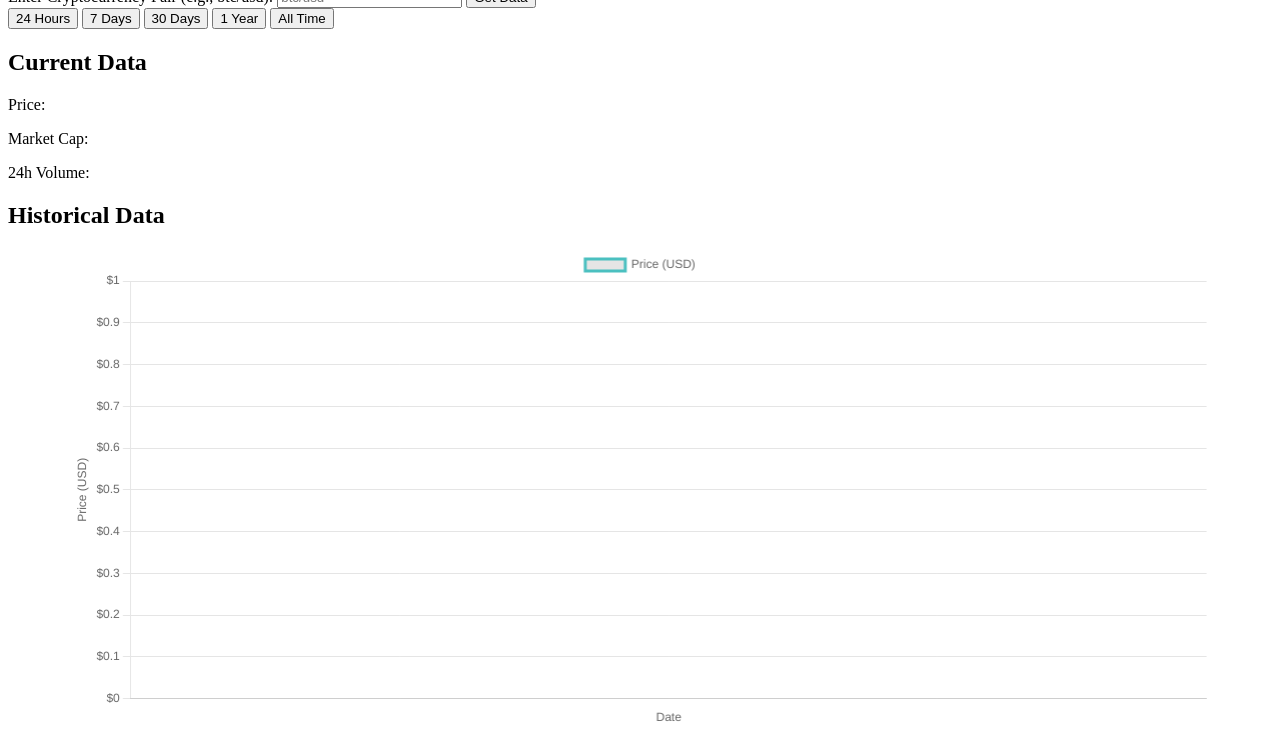
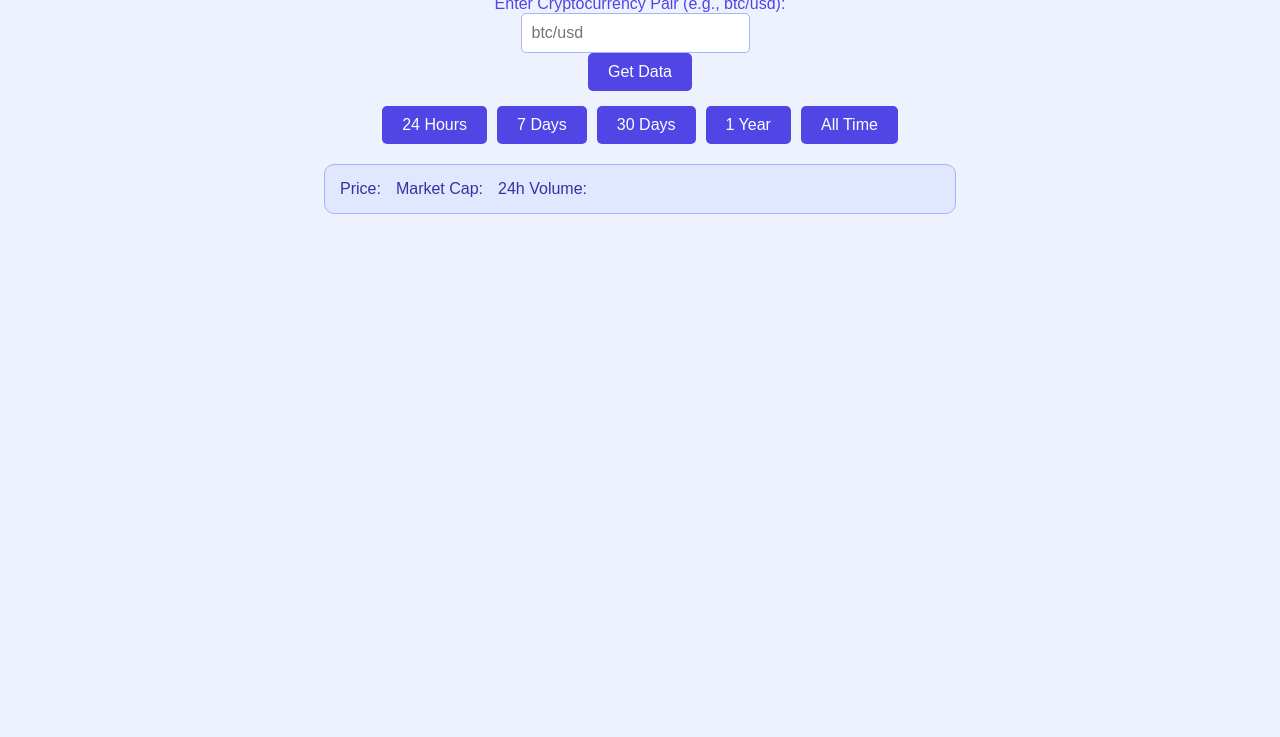
Before and after one commit to rogerpinyol/price-tracker, a plain HTML site: page index.html in a window 1280 px wide. Shown: the part 93-830 px from the top of the page. After the commit the page ends 800 px from the top, so only its background shows below. Drawn offline with nearby package versions, Linux system fonts and the light colour scheme; no server answers.

Commit message:
styles preview

```diff
--- a/index.html
+++ b/index.html
@@ -4,17 +4,14 @@
   <meta charset="UTF-8">
   <meta name="viewport" content="width=device-width, initial-scale=1.0">
   <title>Crypto Price Tracker</title>
+
+  <link href="styles.css" rel="stylesheet">
+
+  <!-- Inter Font-->
+  <link href="https://fonts.googleapis.com/css2?family=Inter:wght@400;500;600&display=swap" rel="stylesheet">
+
   <!-- Include Chart.js -->
   <script src="https://cdn.jsdelivr.net/npm/chart.js"></script>
-  <style>
-    /* Make the chart container responsive */
-    .chart-container {
-      width: 90%;
-      height: 60vh; /* 70% of the viewport height */
-      max-height: 600px; /* Limit maximum height */
-      margin: 0 auto;
-    }
-  </style>
 </head>
 <body>
   <h1>Crypto Price Tracker</h1>
--- /dev/null
+++ b/styles.css
@@ -0,0 +1,141 @@
+  :root {
+    --indigo-50: #EEF2FF;
+    --indigo-100: #E0E7FF;
+    --indigo-200: #C7D2FE;
+    --indigo-300: #A5B4FC;
+    --indigo-400: #818CF8;
+    --indigo-500: #6366F1;
+    --indigo-600: #4F46E5;
+    --indigo-700: #4338CA;
+    --indigo-800: #3730A3;
+    --indigo-900: #312E81;
+  }
+
+  body {
+    margin: 0;
+    font-family: Arial, sans-serif;
+    background-color: var(--indigo-50);
+    color: var(--indigo-900);
+    display: flex;
+    flex-direction: column;
+    align-items: center;
+    padding: 20px;
+  }
+
+  h1 {
+    font-size: 2rem;
+    color: var(--indigo-700);
+    margin-bottom: 10px;
+  }
+
+  h2 {
+    display: none; /* Hidden by default */
+    font-size: 1.5rem;
+    color: var(--indigo-600);
+    margin-top: 30px;
+  }
+
+  label {
+    font-size: 1rem;
+    color: var(--indigo-600);
+  }
+
+  input[type="text"] {
+    padding: 10px;
+    font-size: 1rem;
+    border: 1px solid var(--indigo-300);
+    border-radius: 5px;
+    margin-right: 10px;
+    outline: none;
+  }
+
+  button {
+    padding: 10px 20px;
+    font-size: 1rem;
+    color: white;
+    background-color: var(--indigo-600);
+    border: none;
+    border-radius: 5px;
+    cursor: pointer;
+    transition: background-color 0.3s ease;
+  }
+
+  button:hover {
+    background-color: var(--indigo-700);
+  }
+
+  div {
+    margin-top: 15px;
+    display: flex;
+    gap: 10px;
+  }
+
+  #current-data {
+    display: none; /* Hidden initially */
+    margin-top: 20px;
+    padding: 15px;
+    border: 1px solid var(--indigo-300);
+    border-radius: 10px;
+    background-color: var(--indigo-100);
+    max-width: 600px;
+    width: 100%;
+    display: flex;
+    align-items: center;
+    gap: 15px;
+    animation: fadeIn 0.5s ease-in-out;
+  }
+
+  #current-data img {
+    width: 50px;
+    height: 50px;
+    object-fit: contain;
+  }
+
+  #current-data p {
+    margin: 0;
+    font-size: 1rem;
+    color: var(--indigo-800);
+  }
+
+  .chart-container {
+    display: none; /* Hidden initially */
+    margin-top: 30px;
+    width: 90%;
+    max-width: 800px;
+    height: 400px;
+    border: 1px solid var(--indigo-300);
+    border-radius: 10px;
+    background-color: var(--indigo-100);
+    padding: 15px;
+  }
+
+  @keyframes fadeIn {
+    from {
+      opacity: 0;
+      transform: translateY(-20px);
+    }
+    to {
+      opacity: 1;
+      transform: translateY(0);
+    }
+  }
+
+  @media (max-width: 768px) {
+    h1 {
+      font-size: 1.5rem;
+    }
+
+    input[type="text"] {
+      width: 100%;
+      margin-bottom: 10px;
+    }
+
+    div {
+      flex-direction: column;
+      align-items: stretch;
+    }
+
+    .chart-container {
+      height: 300px;
+    }
+  }
```
Also changed, not shown: 1 other file.
